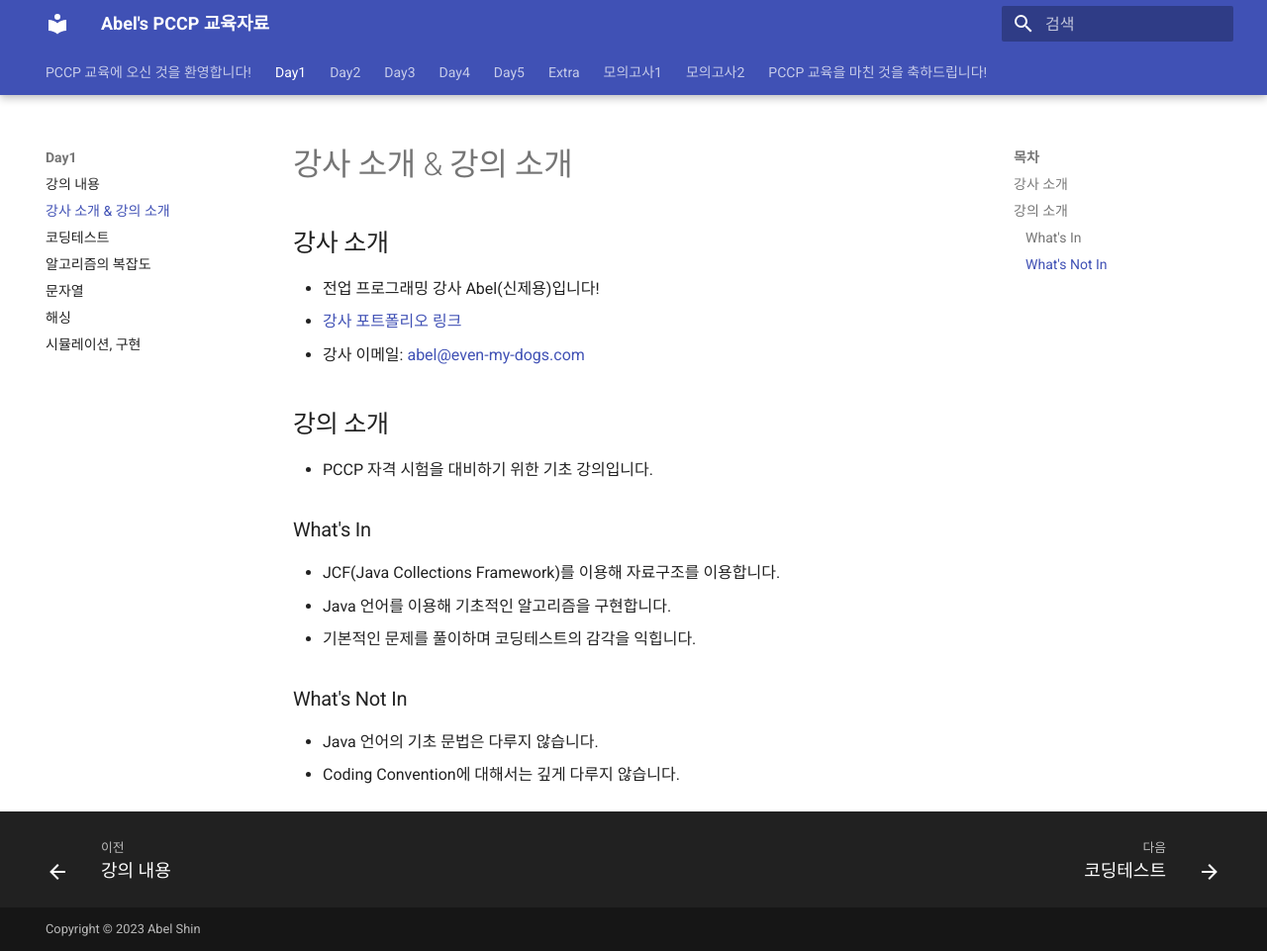
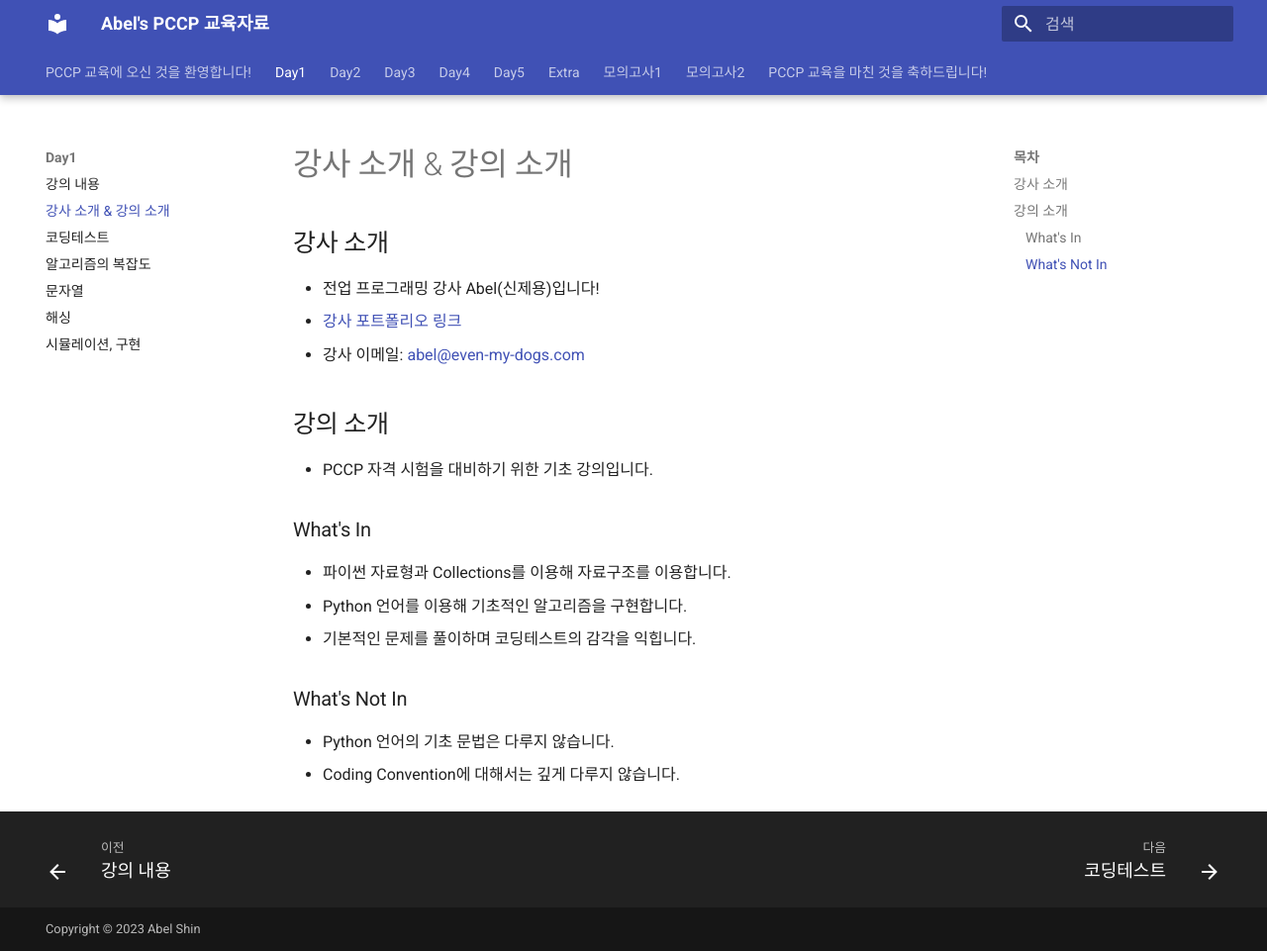
Before and after one commit to abel-shin/pccp-python, an MkDocs documentation site: the page built from docs/day1/section2.md, in a window 1280 px wide and 961 px high. Shown: the whole window at 99% size. Built offline with MkDocs 1.6.1 and Material for MkDocs 9.7.7, drawn with Linux system fonts in a browser that asks for light colours.

Commit message:
java to python

```diff
--- a/docs/day1/section2.md
+++ b/docs/day1/section2.md
@@ -12,11 +12,11 @@
 
 ### What's In
 
-- JCF(Java Collections Framework)를 이용해 자료구조를 이용합니다.
-- Java 언어를 이용해 기초적인 알고리즘을 구현합니다.
+- 파이썬 자료형과 Collections를 이용해 자료구조를 이용합니다.
+- Python 언어를 이용해 기초적인 알고리즘을 구현합니다.
 - 기본적인 문제를 풀이하며 코딩테스트의 감각을 익힙니다.
 
 ### What's Not In
 
-- Java 언어의 기초 문법은 다루지 않습니다.
+- Python 언어의 기초 문법은 다루지 않습니다.
 - Coding Convention에 대해서는 깊게 다루지 않습니다.
```
Also changed, not shown: docs/day1/section1.md (+1 -1 lines).
